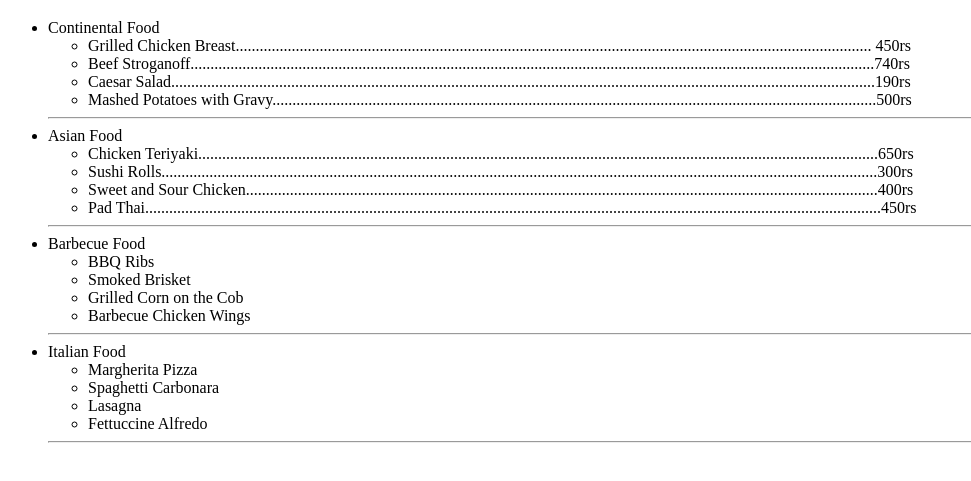
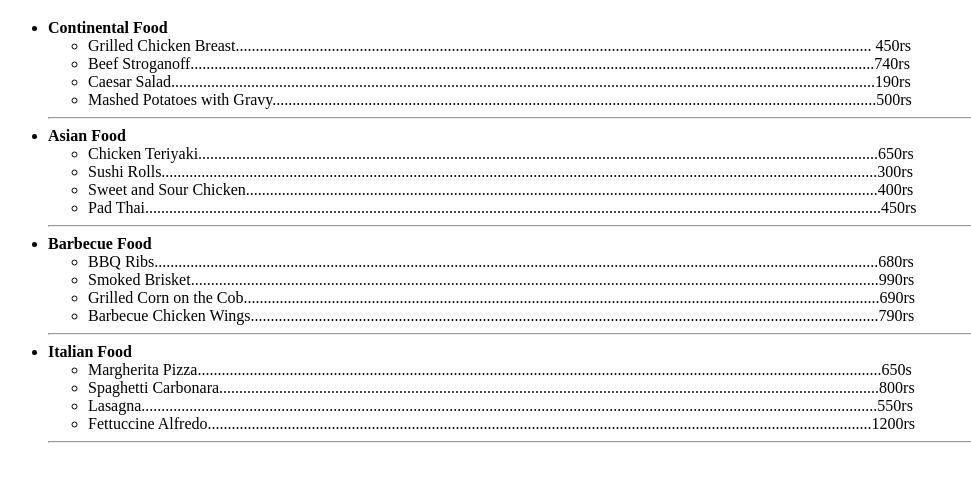
Before and after one commit to AunZaidii/Menu_HTML, a plain HTML site: page index.html in a window 1280 px wide. Shown: the part 61-542 px from the top of the page, without its empty margins (0-971 px from the left). Drawn offline with Linux system fonts and the light colour scheme.

Commit message:
Update index.html

```diff
--- a/index.html
+++ b/index.html
@@ -1,12 +1,14 @@
 <!DOCTYPE html>
-<html>
+<html lang="en">
 <head>
-    <title>Simple Food Menu</title>
+    <meta charset="UTF-8">
+    <meta name="viewport" content="width=device-width, initial-scale=1.0">
+    <title>Restaurant Menu</title>
 </head>
 <body>
     <h1>Restaurant Menu</h1>
     <ul>
-        <li>Continental Food
+        <li><b>Continental Food</b>
             <ul>
                 <li>Grilled Chicken Breast............................................................................................................................................................... 450rs</li>
                 <li>Beef Stroganoff...........................................................................................................................................................................740rs</li>
@@ -14,7 +16,7 @@
                 <li>Mashed Potatoes with Gravy.......................................................................................................................................................500rs</li>
             </ul> <hr>
         </li>
-        <li>Asian Food
+        <li><b>Asian Food</b>
             <ul>
                 <li>Chicken Teriyaki..........................................................................................................................................................................650rs</li>
                 <li>Sushi Rolls...................................................................................................................................................................................300rs</li>
@@ -22,20 +24,20 @@
                 <li>Pad Thai........................................................................................................................................................................................450rs</li>
             </ul> <hr>
         </li>
-        <li>Barbecue Food
+        <li><b>Barbecue Food</b>
             <ul>
-                <li>BBQ Ribs</li>
-                <li>Smoked Brisket</li>
-                <li>Grilled Corn on the Cob</li>
-                <li>Barbecue Chicken Wings</li>
+                <li>BBQ Ribs.....................................................................................................................................................................................680rs</li>
+                <li>Smoked Brisket............................................................................................................................................................................990rs</li>
+                <li>Grilled Corn on the Cob...............................................................................................................................................................690rs</li>
+                <li>Barbecue Chicken Wings.............................................................................................................................................................790rs</li>
             </ul> <hr>
         </li>
-        <li>Italian Food
+        <li><b>Italian Food</b>
             <ul>
-                <li>Margherita Pizza</li>
-                <li>Spaghetti Carbonara</li>
-                <li>Lasagna</li>
-                <li>Fettuccine Alfredo</li>
+                <li>Margherita Pizza...........................................................................................................................................................................650s</li>
+                <li>Spaghetti Carbonara.....................................................................................................................................................................800rs</li>
+                <li>Lasagna........................................................................................................................................................................................550rs</li>
+                <li>Fettuccine Alfredo......................................................................................................................................................................1200rs</li>
             </ul><hr>
         </li>
     </ul>
```
